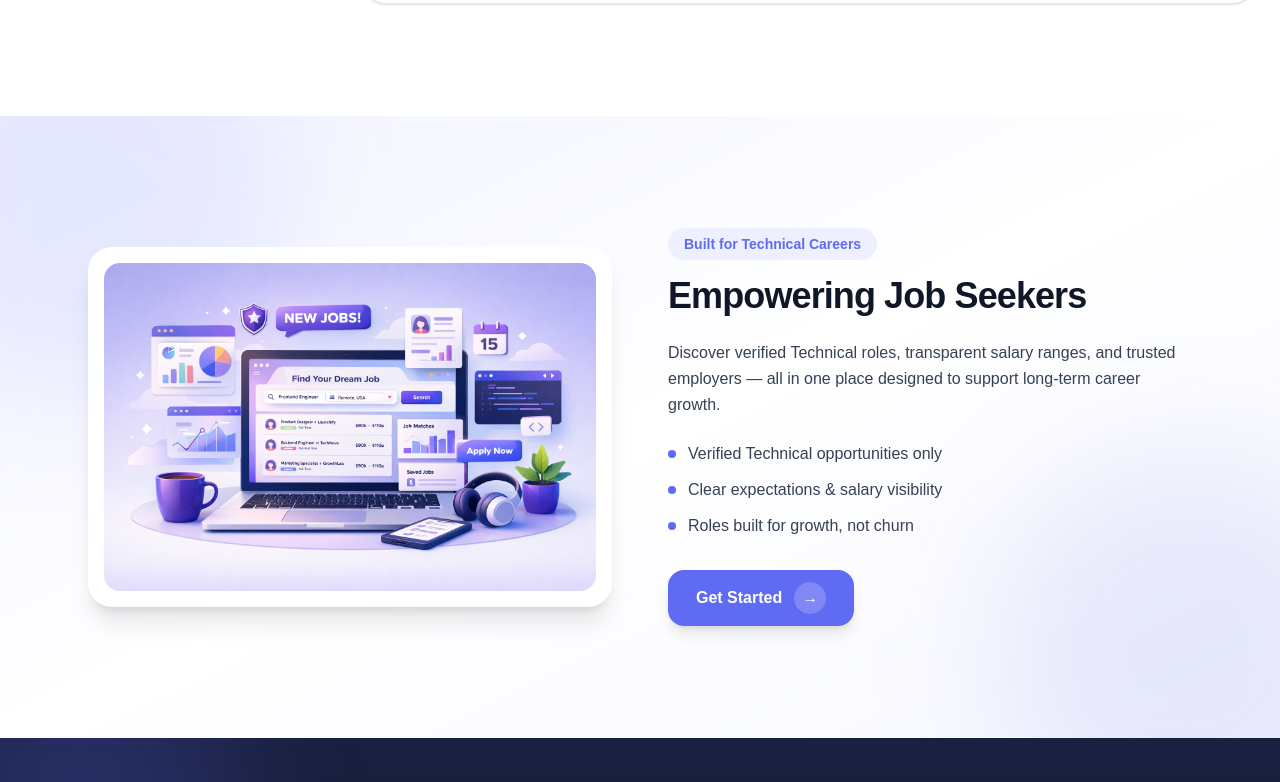
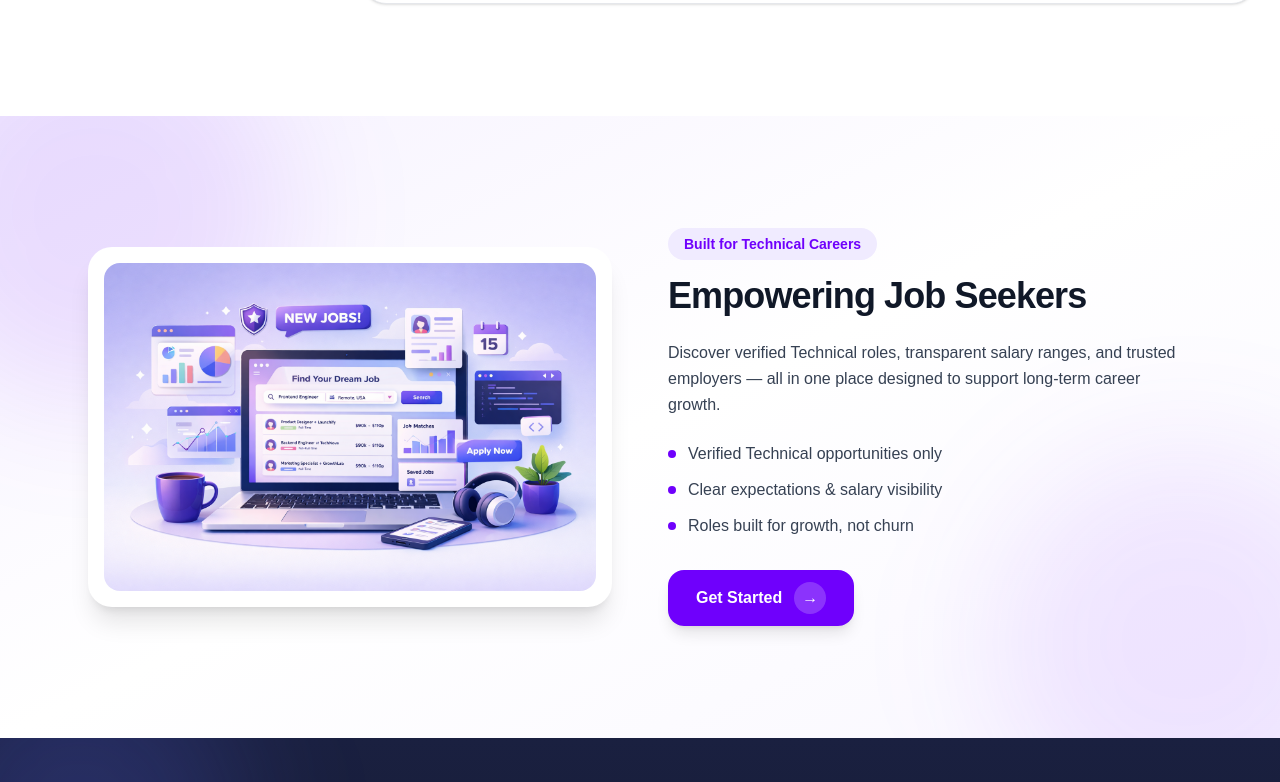
Before and after one commit to adebisidolapo/technicaljobboard, a Next.js app in the folder jobboard/: page / in a window 1280 px wide. Shown: the part 4138-4920 px from the top of the page. Built offline with nearby package versions, Linux system fonts and the light colour scheme.

Commit message:
update ui

```diff
--- a/jobboard/app/page.tsx
+++ b/jobboard/app/page.tsx
@@ -881,11 +881,11 @@ const CATEGORIES = [
 {/* ============ EMPOWERING JOB SEEKERS ================= */}
 <section
   id="empowering"
-  className="relative py-28 overflow-hidden bg-gradient-to-br from-[#F1F3FF] via-white to-[#F7F8FF]"
+  className="relative py-28 overflow-hidden bg-gradient-to-br from-[#F6F2FF] via-white to-[#F9F7FF]"
 >
   {/* Decorative background accents */}
-  <div className="absolute -top-24 -left-24 w-96 h-96 rounded-full bg-[#5F6BF2]/10 blur-3xl" />
-  <div className="absolute -bottom-24 -right-24 w-96 h-96 rounded-full bg-[#4B55D8]/10 blur-3xl" />
+  <div className="absolute -top-24 -left-24 w-96 h-96 rounded-full bg-[#6F00FC]/10 blur-3xl" />
+  <div className="absolute -bottom-24 -right-24 w-96 h-96 rounded-full bg-[#8C33FD]/10 blur-3xl" />
 
   <div className="relative max-w-6xl mx-auto px-6">
     <div className="reveal flex flex-col md:flex-row items-center gap-14">
@@ -902,7 +902,7 @@ const CATEGORIES = [
 
       {/* Content */}
       <div className="md:w-1/2 w-full">
-        <span className="inline-block mb-4 text-sm font-semibold text-[#5F6BF2] bg-[#EEF0FF] px-4 py-1.5 rounded-full">
+        <span className="inline-block mb-4 text-sm font-semibold text-[#6F00FC] bg-[#F0EBFF] px-4 py-1.5 rounded-full">
           Built for Technical Careers
         </span>
 
@@ -917,15 +917,15 @@ const CATEGORIES = [
 
         <ul className="space-y-3 mb-8 text-gray-700">
           <li className="flex items-center gap-3">
-            <span className="h-2 w-2 rounded-full bg-[#5F6BF2]" />
+            <span className="h-2 w-2 rounded-full bg-[#6F00FC]" />
             Verified Technical opportunities only
           </li>
           <li className="flex items-center gap-3">
-            <span className="h-2 w-2 rounded-full bg-[#5F6BF2]" />
+            <span className="h-2 w-2 rounded-full bg-[#6F00FC]" />
             Clear expectations & salary visibility
           </li>
           <li className="flex items-center gap-3">
-            <span className="h-2 w-2 rounded-full bg-[#5F6BF2]" />
+            <span className="h-2 w-2 rounded-full bg-[#6F00FC]" />
             Roles built for growth, not churn
           </li>
         </ul>
@@ -936,7 +936,7 @@ const CATEGORIES = [
           onClick={() =>
             document.getElementById("jobs")?.scrollIntoView({ behavior: "smooth" })
           }
-          className="inline-flex items-center gap-3 bg-[#5F6BF2] hover:bg-[#4B55D8]
+          className="inline-flex items-center gap-3 bg-[#6F00FC] hover:bg-[#8C33FD]
                      text-white px-7 py-3 rounded-2xl font-semibold transition shadow-lg hover:shadow-xl"
         >
           Get Started
```
